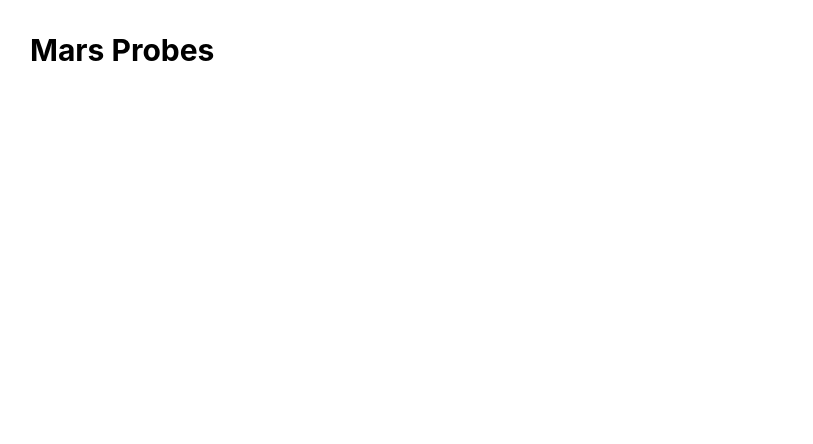
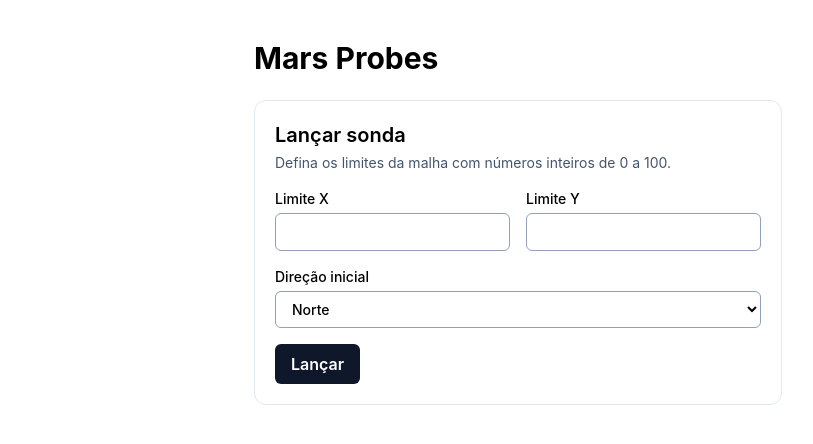
Before and after one commit to gamabarbara/mars-probes, a React (Vite) app in the folder frontend/: page / in a window 1280 px wide. Shown: the top 444 px of the page, without its empty margins (122-935 px from the left). Built offline with nearby package versions, Linux system fonts and the light colour scheme.

Commit message:
feat(frontend): add probe launch form

```diff
--- a/frontend/index.html
+++ b/frontend/index.html
@@ -1,5 +1,5 @@
 <!doctype html>
-<html lang="en">
+<html lang="pt-BR">
   <head>
     <meta charset="UTF-8" />
     <meta name="viewport" content="width=device-width, initial-scale=1.0" />
--- /dev/null
+++ b/frontend/src/LaunchForm.jsx
@@ -0,0 +1,86 @@
+import { useState } from "react";
+
+const directions = {
+  NORTH: "Norte",
+  EAST: "Leste",
+  SOUTH: "Sul",
+  WEST: "Oeste",
+};
+
+const fieldClass = "mt-1 w-full rounded-md border border-slate-400 bg-white px-3 py-2";
+
+export function LaunchForm() {
+  const [launching, setLaunching] = useState(false);
+  const [probe, setProbe] = useState(null);
+  const [error, setError] = useState(null);
+
+  async function handleSubmit(event) {
+    event.preventDefault();
+    const form = new FormData(event.currentTarget);
+    setLaunching(true);
+    setProbe(null);
+    setError(null);
+
+    try {
+      const response = await fetch("/probes", {
+        method: "POST",
+        headers: { "Content-Type": "application/json" },
+        body: JSON.stringify({
+          x: Number(form.get("x")),
+          y: Number(form.get("y")),
+          direction: form.get("direction"),
+        }),
+      });
+      if (!response.ok) {
+        const body = await response.json().catch(() => null);
+        setError(body?.message || "Não foi possível lançar a sonda. Tente novamente.");
+        return;
+      }
+      setProbe(await response.json());
+    } catch {
+      setError("Não foi possível conectar à API. Tente novamente.");
+    } finally {
+      setLaunching(false);
+    }
+  }
+
+  return (
+    <section className="rounded-xl border border-slate-200 p-5" aria-labelledby="launch-title">
+      <h2 id="launch-title" className="text-xl font-semibold">Lançar sonda</h2>
+      <p id="grid-help" className="mt-1 text-sm text-slate-600">
+        Defina os limites da malha com números inteiros de 0 a 100.
+      </p>
+      <form className="mt-4 space-y-4" onSubmit={handleSubmit}>
+        <div className="grid gap-4 sm:grid-cols-2">
+          <label className="block text-sm font-medium">
+            Limite X
+            <input className={fieldClass} name="x" type="number" min="0" max="100" step="1" required aria-describedby="grid-help" />
+          </label>
+          <label className="block text-sm font-medium">
+            Limite Y
+            <input className={fieldClass} name="y" type="number" min="0" max="100" step="1" required aria-describedby="grid-help" />
+          </label>
+        </div>
+        <label className="block text-sm font-medium">
+          Direção inicial
+          <select className={fieldClass} name="direction" defaultValue="NORTH">
+            {Object.entries(directions).map(([value, label]) => (
+              <option key={value} value={value}>{label}</option>
+            ))}
+          </select>
+        </label>
+        <button type="submit" disabled={launching} className="rounded-md bg-slate-900 px-4 py-2 font-semibold text-white disabled:opacity-60">
+          {launching ? "Lançando…" : "Lançar"}
+        </button>
+      </form>
+      {error && <p role="alert" className="mt-4 text-red-800">{error}</p>}
+      {probe && (
+        <div role="status" className="mt-4 rounded-md bg-emerald-50 p-4 text-emerald-950">
+          <p className="font-semibold">Sonda lançada.</p>
+          <p className="break-all">ID: {probe.id}</p>
+          <p>Posição: ({probe.x}, {probe.y}) · Direção: {directions[probe.direction]}</p>
+        </div>
+      )}
+    </section>
+  );
+}
--- a/frontend/src/main.jsx
+++ b/frontend/src/main.jsx
@@ -1,10 +1,12 @@
 import { createRoot } from "react-dom/client";
+import { LaunchForm } from "./LaunchForm.jsx";
 import "./styles.css";
 
 function App() {
   return (
-    <main className="mx-auto max-w-5xl px-6 py-8">
-      <h1 className="text-3xl font-bold">Mars Probes</h1>
+    <main className="mx-auto max-w-xl px-6 py-10">
+      <h1 className="mb-6 text-3xl font-bold">Mars Probes</h1>
+      <LaunchForm />
     </main>
   );
 }
--- a/frontend/vite.config.js
+++ b/frontend/vite.config.js
@@ -1,7 +1,16 @@
 import tailwindcss from "@tailwindcss/vite";
 import react from "@vitejs/plugin-react";
-import { defineConfig } from "vite";
+import { defineConfig } from "vitest/config";
 
 export default defineConfig({
   plugins: [react(), tailwindcss()],
+  test: {
+    environment: "jsdom",
+    unstubGlobals: true,
+  },
+  server: {
+    proxy: {
+      "/probes": process.env.API_PROXY_TARGET ?? "http://127.0.0.1:8000",
+    },
+  },
 });
```
Also changed, not shown: frontend/package.json (+7 -2 lines), 2 other files (tests, documents, lock files or other folders).
